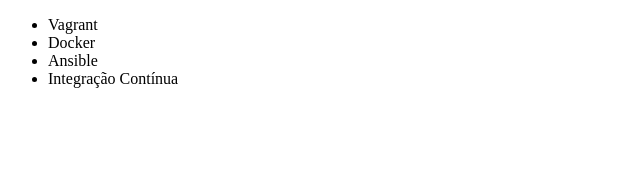
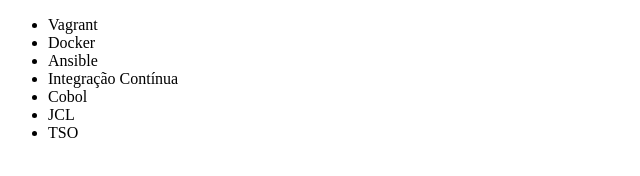
Before and after one commit to henriquenagata/alura-git, a plain HTML site: page index.html in a window 1280 px wide. Shown: the whole page, without its empty margins (0-640 px from the left). Drawn offline with Linux system fonts and the light colour scheme.

Commit message:
inclusao de novos cursos

```diff
--- a/index.html
+++ b/index.html
@@ -10,6 +10,9 @@
         <li>Docker</li>
         <li>Ansible</li>
         <li>Integração Contínua</li>
+        <li>Cobol</li>
+        <li>JCL</li>
+        <li>TSO</li>
     </ul>
 </body>
 </html>
```
